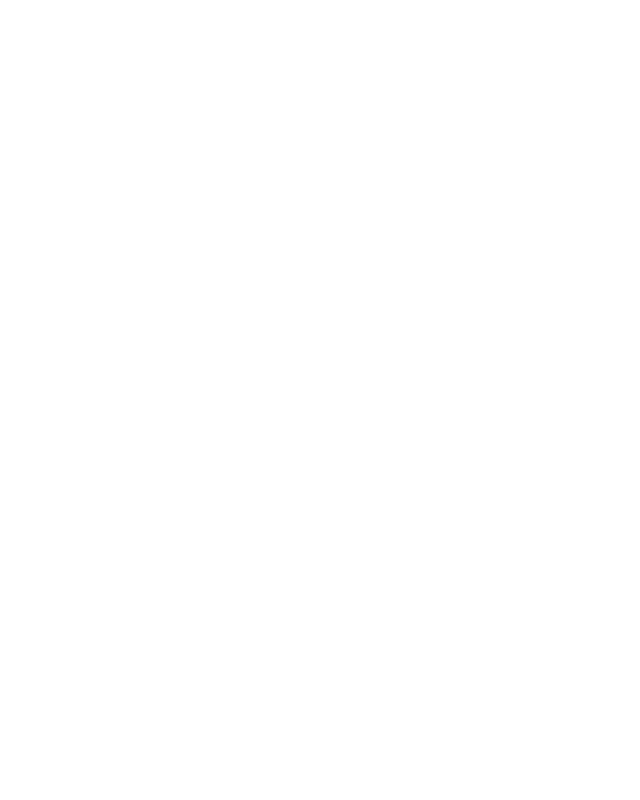
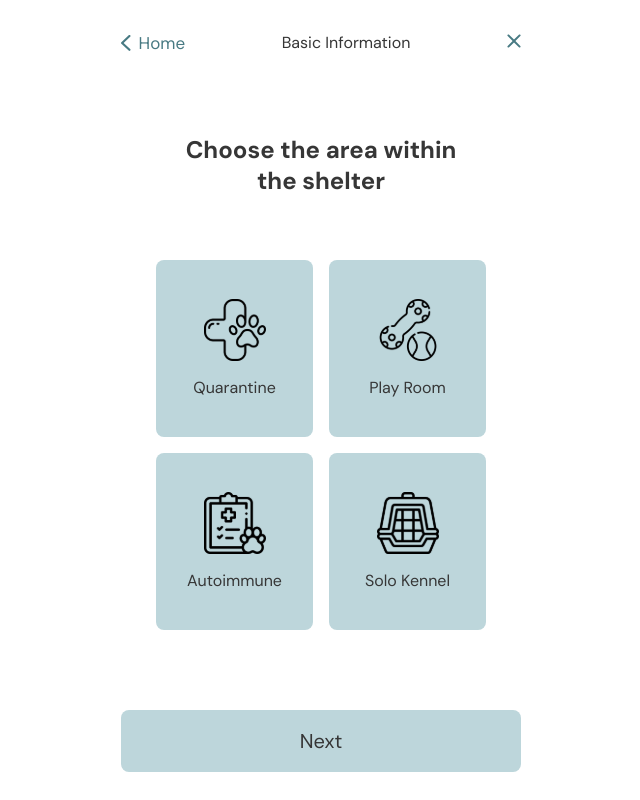
Before and after one commit to genesisvb/pawsible, a React (Create React App) app: page /area in a window 1280 px wide. Before the commit this address had no page. Shown: the whole page, without its empty margins (319-959 px from the left). Built offline with nearby package versions, Linux system fonts and the light colour scheme.

Commit message:
Refactor structure to make components reusable + Add shelter area screen

```diff
--- a/src/App.jsx
+++ b/src/App.jsx
@@ -3,6 +3,7 @@
 import LoginPage from "./pages/LoginPage/LoginPage";
 import HomePage from "./pages/HomePage/HomePage";
 import IntakePage from "./pages/IntakePage/IntakePage";
+import ShelterArea from "./components/ShelterArea/ShelterArea";
 
 function App() {
   return (
@@ -12,6 +13,7 @@
           <Route path="/login" element={<LoginPage />} />
           <Route path="/" element={<HomePage />} />
           <Route path="/intake" element={<IntakePage />} />
+          <Route path="/area" element={<ShelterArea />} />
         </Routes>
       </BrowserRouter>
     </div>
--- a/src/components/Form/Form.jsx
+++ b/src/components/Form/Form.jsx
@@ -1,9 +1,10 @@
 import "./Form.scss";
+import { Link } from "react-router-dom";
 
 function Form() {
   return (
     <section>
-      <form className="form">
+      <div className="form">
         <h2 className="form__heading">Step 2: Add profile information</h2>
         <p className="form__subheading">Species:</p>
         <div className="form__wrapper">
@@ -239,9 +240,11 @@
           </div>
         </div>
         <div className="form__button-wrapper">
-          <button className="form__button">Next</button>
+          <Link to="/area" className="form__button">
+            Next
+          </Link>
         </div>
-      </form>
+      </div>
     </section>
   );
 }
--- /dev/null
+++ b/src/components/Header/Header.jsx
@@ -0,0 +1,33 @@
+import "./Header.scss";
+import arrowLeft from "../../assets/images/icons/chevron-left.svg";
+import closeIcon from "../../assets/images/icons/close-icon.svg";
+import { Link } from "react-router-dom";
+
+function Header() {
+  return (
+    <div className="intake-header">
+      <Link className="intake-header__link" to="/">
+        <img
+          className="intake-header__link-icon"
+          src={arrowLeft}
+          alt="arrow back"
+        />
+        <p className="intake-header__text">Home</p>
+      </Link>
+
+      <div className="intake-header__title-wrapper">
+        <p className="intake-header__title">Basic Information</p>
+      </div>
+
+      <div className="intake-header__button-wrapper">
+        <img
+          className="intake-header__button"
+          src={closeIcon}
+          alt="close icon"
+        />
+      </div>
+    </div>
+  );
+}
+
+export default Header;
--- /dev/null
+++ b/src/components/Header/Header.scss
@@ -0,0 +1,25 @@
+@use "../../styles/partials/variables" as *;
+
+.intake-header {
+  display: flex;
+  justify-content: space-between;
+  padding: 1rem 0;
+
+  &__link {
+    display: flex;
+    text-decoration: none;
+    justify-content: space-between;
+    gap: 0.5rem;
+    align-items: center;
+  }
+
+  &__link-icon {
+    height: 1rem;
+  }
+
+  &__text {
+    color: $primary-color-base;
+    font-weight: 400;
+    font-size: 1.0625rem;
+  }
+}
--- a/src/components/PhotoUpload/PhotoUpload.jsx
+++ b/src/components/PhotoUpload/PhotoUpload.jsx
@@ -1,16 +1,14 @@
 import "./PhotoUpload.scss";
-import Form from "../Form/Form.jsx";
 
 function PhotoUpload() {
   return (
     <>
       <div className="photo-upload">
-        <p className="photo-upload__text">
+        <h2 className="photo-upload__text">
           Step 1: Tap below to upload a picture
-        </p>
-        <div className="photo-upload__img-container"></div>
+        </h2>
+        {/* <div className="photo-upload__img-container"></div> */}
       </div>
-      <Form />
     </>
   );
 }
--- a/src/components/PhotoUpload/PhotoUpload.scss
+++ b/src/components/PhotoUpload/PhotoUpload.scss
@@ -1,20 +1,17 @@
-@use "../../styles/partials/variables" as *;
+// @use "../../styles/partials/variables" as *;
 
-.photo-upload {
-  &__text {
-    color: $secondary-color-dark;
-    font-size: 1.5rem;
-    font-weight: 700;
-    margin-bottom: 1rem;
-  }
+// .photo-upload {
+//   &__text {
+//     color: $secondary-color-dark;
+//     font-size: 1.5rem;
+//     font-weight: 700;
+//     margin-bottom: 1rem;
+//   }
 
-  &__img-container {
-    width: 100%;
-    height: 25vh;
-    margin-bottom: 1rem;
-    background-image: url("../../assets/images/dog-pic.svg");
-    background-repeat: no-repeat;
-    background-position: center;
-    background-size: cover;
-  }
-}
+//   &__img-container {
+//     width: 100%;
+//     height: 25vh;
+//     margin-bottom: 1rem;
+//     object-fit: cover;
+//   }
+// }
--- /dev/null
+++ b/src/components/ShelterArea/ShelterArea.jsx
@@ -0,0 +1,89 @@
+import Header from "../Header/Header";
+import "./ShelterArea.scss";
+import quarantineIcon from "../../assets/images/icons/quarantine-transparent.svg";
+import playroomIcon from "../../assets/images/icons/pet-toy.svg";
+import autoimmuneIcon from "../../assets/images/icons/vet-check.svg";
+import kennelIcon from "../../assets/images/icons/kennel.svg";
+import { Link } from "react-router-dom";
+
+function ShelterArea() {
+  return (
+    <div>
+      <Header />
+      <div>
+        <h2 className="shelter-area__title">
+          Choose the area within the shelter
+        </h2>
+      </div>
+
+      <div className="shelter-area__main-wrapper">
+        <div className="shelter-area__tag-wrapper">
+          <div className="shelter-area__tags">
+            <label className="shelter-area__tag">
+              <img
+                className="shelter-area__icon"
+                src={quarantineIcon}
+                alt="quarantine icon"
+              />
+              <input
+                type="checkbox"
+                name="checkbox1"
+                value="Quarantine"
+                className="shelter-area__checkbox-input"
+              />
+              <span className="shelter-area__span">Quarantine</span>
+            </label>
+          </div>
+
+          <div className="shelter-area__tags">
+            <label className="shelter-area__tag">
+              <img src={playroomIcon} alt="Play room icon" />
+              <input
+                type="checkbox"
+                name="checkbox2"
+                value="playRoom"
+                className="shelter-area__checkbox-input"
+              />
+              <span className="shelter-area__span">Play Room</span>
+            </label>
+          </div>
+        </div>
+
+        <div className="shelter-area__tag-wrapper">
+          <div className="shelter-area__tags">
+            <label className="shelter-area__tag">
+              <img src={autoimmuneIcon} alt="quarantine icon" />
+              <input
+                type="checkbox"
+                name="checkbox3"
+                value="autoimmune"
+                className="shelter-area__checkbox-input"
+              />
+              <span className="shelter-area__span">Autoimmune</span>
+            </label>
+          </div>
+
+          <div className="shelter-area__tags">
+            <label className="shelter-area__tag">
+              <img src={kennelIcon} alt="quarantine icon" />
+              <input
+                type="checkbox"
+                name="checkbox4"
+                value="soloKennel"
+                className="shelter-area__checkbox-input"
+              />
+              <span className="shelter-area__span">Solo Kennel</span>
+            </label>
+          </div>
+        </div>
+      </div>
+      <div className="form__button-wrapper">
+        <Link to="/area" className="form__button">
+          Next
+        </Link>
+      </div>
+    </div>
+  );
+}
+
+export default ShelterArea;
--- /dev/null
+++ b/src/components/ShelterArea/ShelterArea.scss
@@ -0,0 +1,58 @@
+@use "../../styles/partials/variables" as *;
+
+.shelter-area {
+  &__main-wrapper {
+    margin-bottom: 4rem;
+  }
+  &__icon {
+    height: 3.875rem;
+    width: 3.875rem;
+  }
+  &__title {
+    padding: 4rem 3rem;
+    text-align: center;
+  }
+  &__tags {
+    display: flex;
+    gap: 1rem;
+    margin-bottom: 1rem;
+  }
+
+  &__checkbox-input {
+    display: none;
+
+    // &:checked + span {
+    //   color: #fff;
+    //   background-color: $primary-color-base;
+    // }
+  }
+
+  &__tag-wrapper {
+    display: flex;
+    justify-content: center;
+    gap: 1rem;
+  }
+
+  &__tag {
+    display: flex;
+    flex-direction: column;
+    background-color: $primary-color-medium;
+    border-radius: 8px;
+    padding: 0.3125rem 1.375rem;
+    width: 9.8125rem;
+    justify-content: center;
+    align-items: center;
+    cursor: pointer;
+    gap: 1rem;
+    height: 11.0625rem;
+  }
+
+  //   &__span {
+  //     background-color: $primary-color-medium;
+  //     border-radius: 8px;
+  //     padding: 0.3125rem 1.375rem;
+  //     width: 100%;
+  //     text-align: center;
+  //     cursor: pointer;
+  //   }
+}
--- a/src/pages/IntakePage/IntakePage.jsx
+++ b/src/pages/IntakePage/IntakePage.jsx
@@ -1,37 +1,55 @@
 import "./IntakePage.scss";
-import arrowLeft from "../../assets/images/icons/chevron-left.svg";
-import closeIcon from "../../assets/images/icons/close-icon.svg";
-import { Link } from "react-router-dom";
 import PhotoUpload from "../../components/PhotoUpload/PhotoUpload";
+import { useState } from "react";
+import Header from "../../components/Header/Header";
+import Form from "../../components/Form/Form";
 
 function IntakePage() {
+  const [image, setImage] = useState({ preview: "", data: "" });
+  const [status, setStatus] = useState("");
+  // const api = "http://localhost:5000";
+
+  const handleSubmit = async (e) => {
+    e.preventDefault();
+
+    let formData = new FormData();
+    formData.append("file", image.data);
+    const response = await fetch("http://localhost:5000/public/image", {
+      method: "POST",
+      body: formData,
+    });
+    if (response) setStatus(response.statusText);
+  };
+
+  const handleFileChange = (e) => {
+    const img = {
+      preview: URL.createObjectURL(e.target.files[0]),
+      data: e.target.files[0],
+    };
+    setImage(img);
+  };
   return (
     <>
-      <div className="intake-header">
-        <Link className="intake-header__link" to="/">
-          <img
-            className="intake-header__link-icon"
-            src={arrowLeft}
-            alt="arrow back"
-          />
-          <p className="intake-header__text">Home</p>
-        </Link>
-
-        <div className="intake-header__title-wrapper">
-          <p className="intake-header__title">Basic Information</p>
+      <Header />
+      <PhotoUpload />
+      <form
+        acttion="/profile"
+        method="post"
+        enctype="multipart/form-data"
+        onSubmit={handleSubmit}
+      >
+        <div className="photo-upload__img-container">
+          {image.preview && (
+            <img className="photo-upload__img" alt="pet" src={image.preview} />
+          )}
+          <input
+            type="file"
+            name="petPhoto"
+            onChange={handleFileChange}
+          ></input>
         </div>
-
-        <div className="intake-header__button-wrapper">
-          <img
-            className="intake-header__button"
-            src={closeIcon}
-            alt="close icon"
-          />
-        </div>
-      </div>
-      <div>
-        <PhotoUpload />
-      </div>
+        <Form />
+      </form>
     </>
   );
 }
--- a/src/pages/IntakePage/IntakePage.scss
+++ b/src/pages/IntakePage/IntakePage.scss
@@ -1,25 +1,18 @@
 @use "../../styles/partials/variables" as *;
 
-.intake-header {
-  display: flex;
-  justify-content: space-between;
-  padding: 1rem 0;
-
-  &__link {
-    display: flex;
-    text-decoration: none;
-    justify-content: space-between;
-    gap: 0.5rem;
-    align-items: center;
+.photo-upload {
+  &__text {
+    color: $secondary-color-dark;
+    font-size: 1.5rem;
+    font-weight: 700;
+    margin-bottom: 1rem;
   }
 
-  &__link-icon {
-    height: 1rem;
+  &__img-container {
+    margin-bottom: 1rem;
   }
 
-  &__text {
-    color: $primary-color-base;
-    font-weight: 400;
-    font-size: 1.0625rem;
+  &__img {
+    width: 100%;
   }
 }
```
Also changed, not shown: src/assets/images/icons/pet-toy.svg (renamed from src/assets/images/icons/pet-toy 1.svg).
